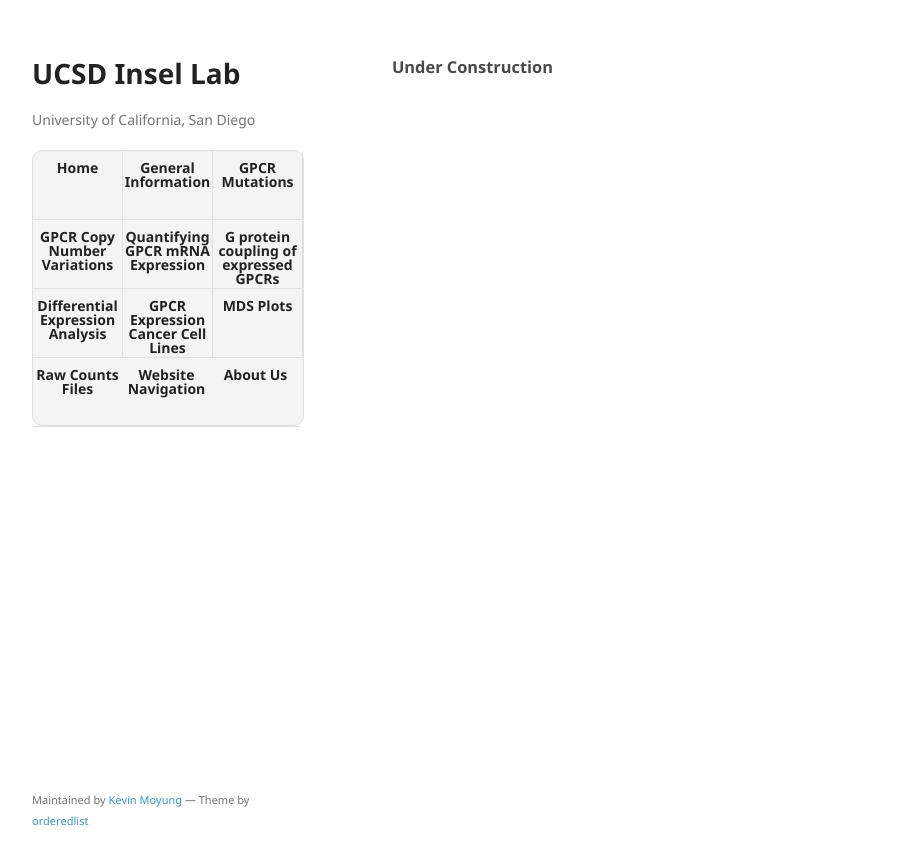
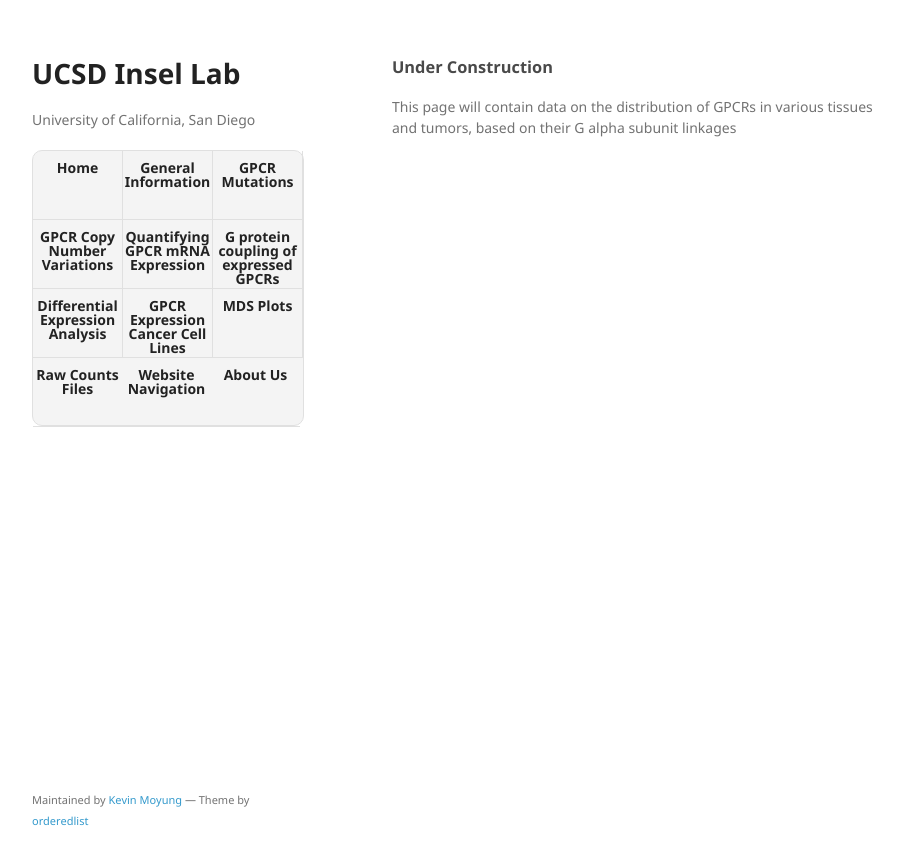
Before and after one commit to insellab/insellab.github.io, a Jekyll site: the page built from gpcr_gtex_exp.md, in a window 1280 px wide. Shown: the top 865 px of the page, without its empty margins (178-1081 px from the left). Built offline with Jekyll 4.4.1, drawn with Linux system fonts in a browser that asks for light colours; our own code applies the rules of GitHub Pages for plain Markdown files.

Commit message:
Update gpcr_gtex_exp.md

```diff
--- a/gpcr_gtex_exp.md
+++ b/gpcr_gtex_exp.md
@@ -3,3 +3,5 @@ layout: default
 ---
 
 ### Under Construction
+
+This page will contain data on the distribution of GPCRs in various tissues and tumors, based on their G alpha subunit linkages
```
